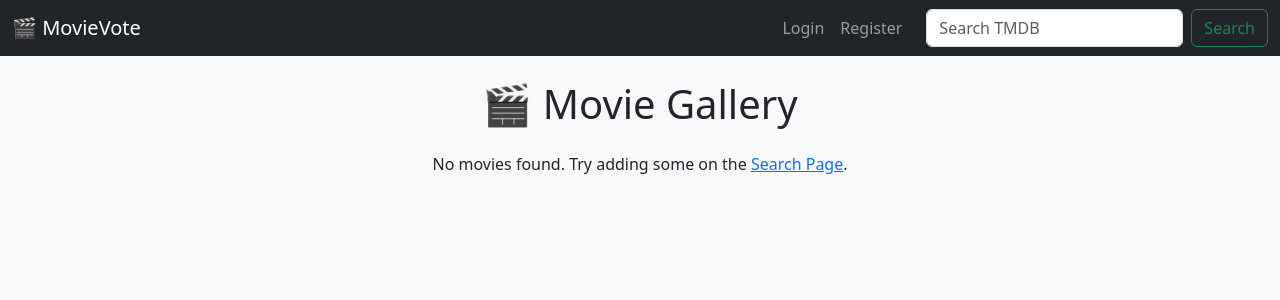
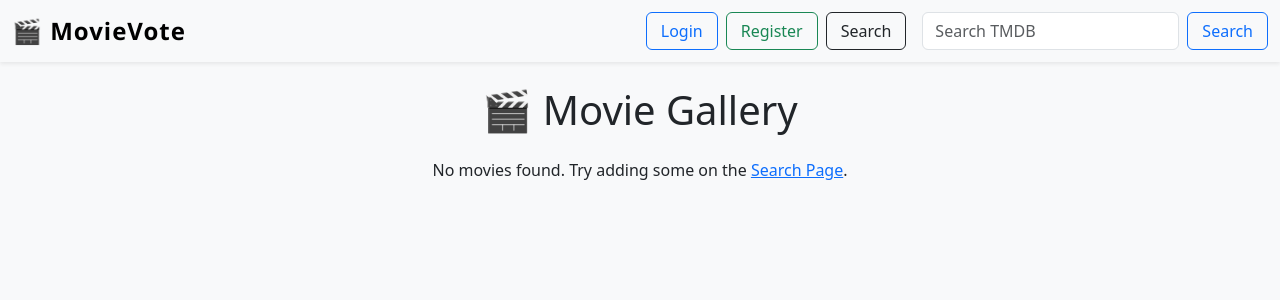
Before and after one commit to JSaumat/miniproject4JoseSaumat, a Django app: page / in a window 1280 px wide. Shown: the top 300 px of the page. Run offline with Django 5.2, Linux system fonts and the light colour scheme; data that the repository does not hold is empty; some libraries are stand-ins or nearby versions.

Commit message:
Updated the navigation menu to appear horizontally in base.html and the movies.css files.

```diff
--- a/movies/static/css/movies.css
+++ b/movies/static/css/movies.css
@@ -49,3 +49,56 @@ body {
     align-items: center;
     text-align: center;
 }
+
+/* Custom navigation bar setup could use later for a dark theme toggle*/
+/*.custom-navbar {*/
+/*    background: linear-gradient(to right, #0d6efd, #0b5ed7);*/
+/*    box-shadow: 0 2px 8px rgba(0, 0, 0, 0.1);*/
+/*}*/
+
+.navbar-nav .nav-link {
+    margin-left: 1rem;
+    margin-right: 1rem;
+    font-weight: 500;
+    transition: color 0.3s ease;
+}
+
+.navbar-nav .nav-link:hover {
+    color: #ffc107;
+}
+
+.navbar-nav .nav-link.active {
+    font-weight: bold;
+    color: #fff;
+    border-bottom: 2px solid #ffc107;
+}
+
+/* Clean modern navbar styles for light theme */
+.navbar {
+    font-size: 1rem;
+}
+
+.navbar .nav-link {
+    font-weight: 500;
+    padding-left: 1rem;
+    padding-right: 1rem;
+    transition: color 0.3s ease;
+}
+
+.navbar .nav-link:hover {
+    color: #0d6efd; /* Bootstrap primary color */
+}
+
+.navbar-brand {
+    font-family: 'Segoe UI', sans-serif;
+    letter-spacing: 1px;
+}
+
+.navbar .btn {
+    padding: 6px 14px;
+    font-weight: 500;
+}
+
+.navbar-nav .nav-item {
+    margin-bottom: 0 !important;
+}
--- a/movies/templates/movies/base.html
+++ b/movies/templates/movies/base.html
@@ -10,35 +10,33 @@
 <body>
 
 <!-- Navbar -->
-<nav class="navbar navbar-expand-lg navbar-dark bg-dark">
+<nav class="navbar navbar-expand-lg bg-body-tertiary shadow-sm sticky-top">
   <div class="container-fluid">
-    <a class="navbar-brand" href="{% url 'movies:index' %}">🎬 MovieVote</a>
-    <div class="collapse navbar-collapse">
-      <ul class="navbar-nav ms-auto">
+    <a class="navbar-brand fw-bold fs-4" href="{% url 'movies:index' %}">🎬 MovieVote</a>
+    <button class="navbar-toggler" type="button" data-bs-toggle="collapse" data-bs-target="#navbarNav"
+            aria-controls="navbarNav" aria-expanded="false" aria-label="Toggle navigation">
+      <span class="navbar-toggler-icon"></span>
+    </button>
+
+    <div class="collapse navbar-collapse" id="navbarNav">
+      <!-- Horizontal Button Nav -->
+      <div class="d-flex flex-row align-items-center gap-2 ms-auto mb-2 mb-lg-0">
         {% if user.is_authenticated %}
-          <li class="nav-item">
-            <span class="nav-link text-white">Hi, {{ user.username }}!</span>
-          </li>
-          <li class="nav-item">
-            <a class="nav-link" href="{% url 'movies:logout' %}">Logout</a>
-          </li>
+          <span class="btn btn-outline-secondary disabled">Hi, {{ user.username }} 👋</span>
+          <a class="btn btn-outline-danger" href="{% url 'movies:logout' %}">Logout</a>
         {% else %}
-          <li class="nav-item">
-            <a class="nav-link" href="{% url 'movies:login' %}">Login</a>
-          </li>
-          <li class="nav-item">
-            <a class="nav-link" href="{% url 'movies:register' %}">Register</a>
-          </li>
+          <a class="btn btn-outline-primary" href="{% url 'movies:login' %}">Login</a>
+          <a class="btn btn-outline-success" href="{% url 'movies:register' %}">Register</a>
         {% endif %}
-      </ul>
+        <a class="btn btn-outline-dark" href="{% url 'movies:search_movie' %}">Search</a>
+      </div>
 
-      <!-- ✅ Form added for search -->
+      <!-- Search Form -->
       <form class="d-flex ms-3" method="post" action="{% url 'movies:search_movie' %}">
         {% csrf_token %}
         <input class="form-control me-2" type="search" name="title" placeholder="Search TMDB" aria-label="Search">
-        <button class="btn btn-outline-success" type="submit">Search</button>
+        <button class="btn btn-outline-primary" type="submit">Search</button>
       </form>
-
     </div>
   </div>
 </nav>
```
